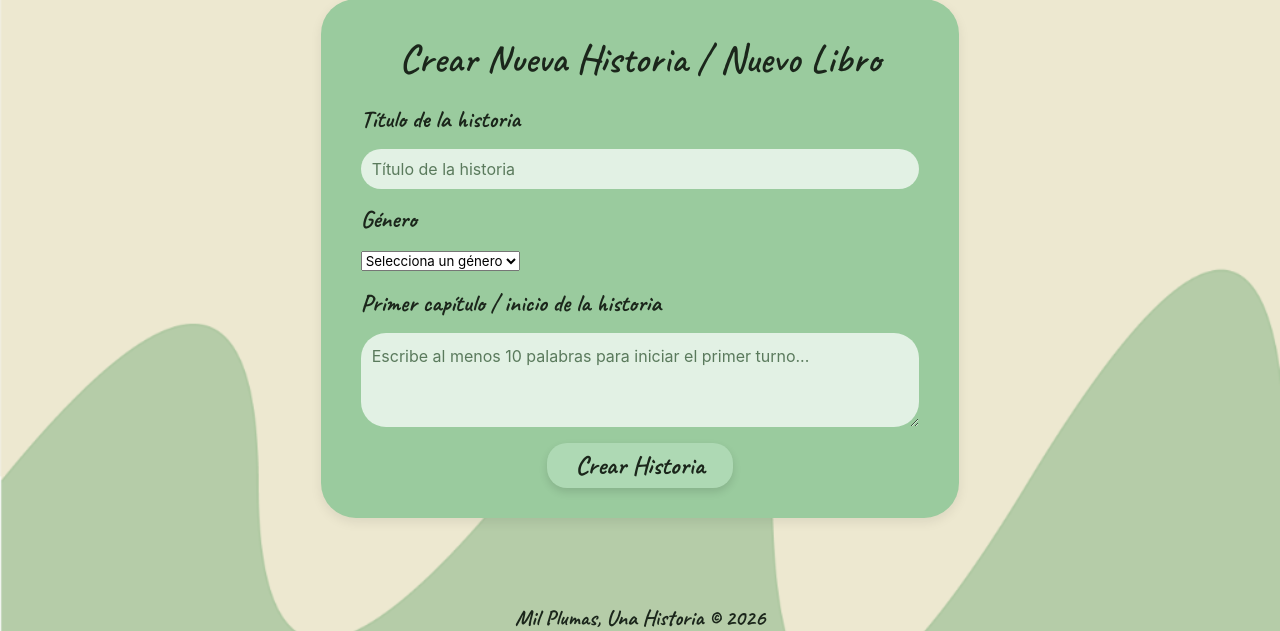
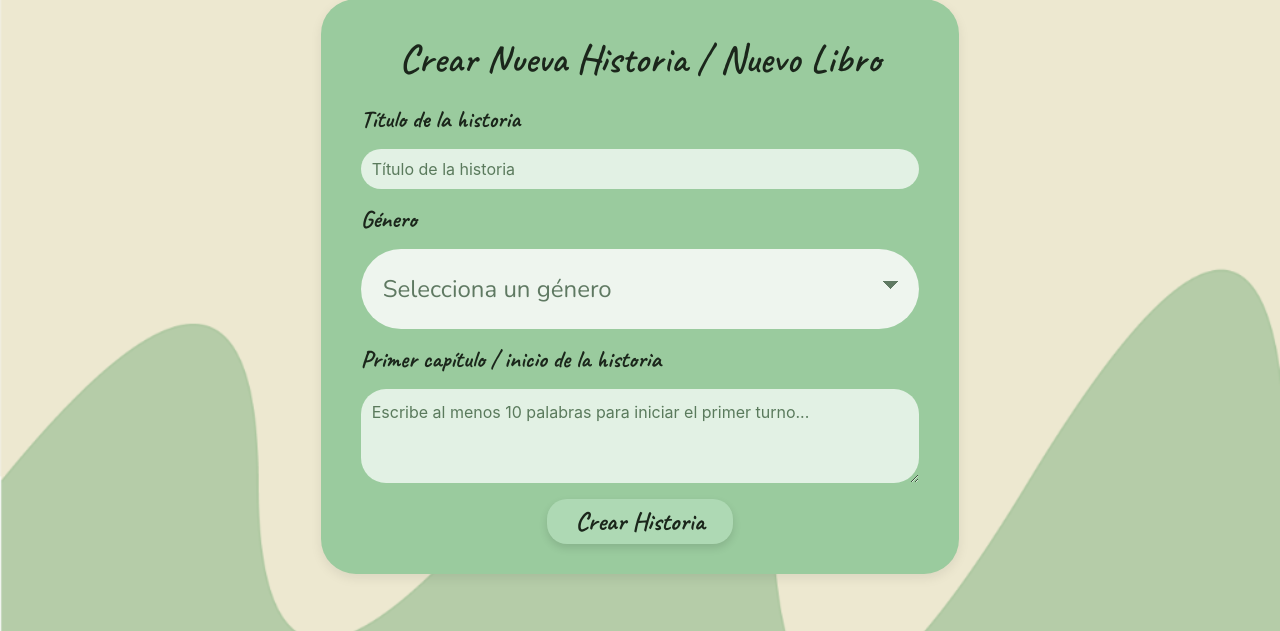
Before and after one commit to jhonatannmsf-boop/Mil-Plumas-Una-Historia, a PHP site: page /modulos/crear.html in a window 1280 px wide. Shown: the part 140-771 px from the top of the page. Run offline with PHP 8.4, Linux system fonts and the light colour scheme; some libraries are stand-ins or nearby versions.

Commit message:
se agrego el form

```diff
--- a/css/crear.css
+++ b/css/crear.css
@@ -115,3 +115,37 @@ li, td, th, strong, em, small, blockquote,
         font-size: 32px !important;
     }
 }
+
+.select-estilo {
+    width: 100%;
+}
+
+.select-estilo select {
+    width: 100%;
+    height: 80px;
+    padding: 0 22px;
+    border: none;
+    border-radius: 40px;
+    background: #eef5ee;
+    color: #5f7962;
+    font-size: 1.5rem;
+    font-family: inherit;
+    outline: none;
+    cursor: pointer;
+    appearance: none;
+    -webkit-appearance: none;
+    -moz-appearance: none;
+
+    background-image:
+        linear-gradient(45deg, transparent 50%, #5f7962 50%),
+        linear-gradient(135deg, #5f7962 50%, transparent 50%);
+    background-position:
+        calc(100% - 28px) calc(50% - 4px),
+        calc(100% - 20px) calc(50% - 4px);
+    background-size: 8px 8px;
+    background-repeat: no-repeat;
+}
+
+.select-estilo select:focus {
+    box-shadow: 0 0 0 4px rgba(98, 161, 108, .25);
+}
--- a/modulos/index.html
+++ b/modulos/index.html
@@ -21,7 +21,7 @@
 
     <h2 id="como-funciona" class="hero-titulo has-text-centered is-size-3 mb-4">Cómo funciona</h2>
 
-    <div class="pasos-horizontal is-flex is-justify-content-space-around is-align-items-center">
+    <div class="is-flex is-justify-content-space-around is-align-items-center">
         <span>👥 Únete a una historia</span>
         <span>📜 Escribe en tu turno</span>
         <span>🪶 Pasa la pluma</span>
```
Also changed, not shown: js/include.js (+0 -31 lines), css/index.css (line endings or trailing spaces).
